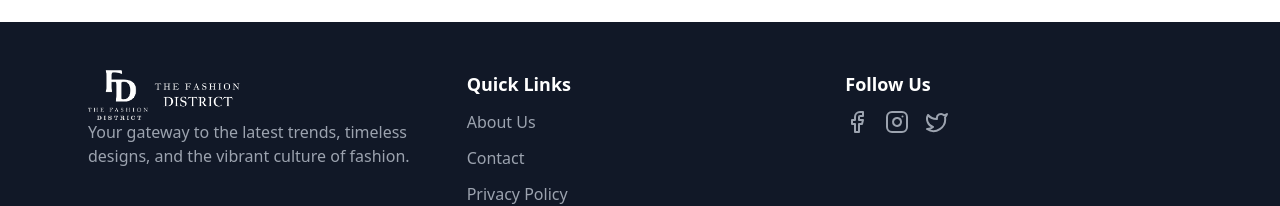
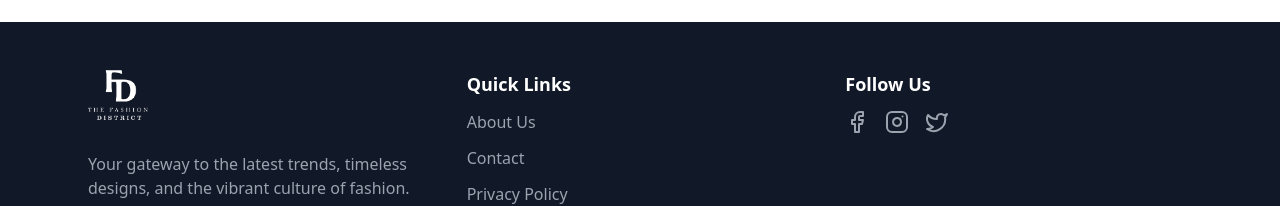
Before and after one commit to fashiondistrictgh/official_website-, a Next.js app in the folder official_website-/: page / in a window 1280 px wide. Shown: the part 3522-3728 px from the top of the page. Built offline with nearby package versions, Linux system fonts and the light colour scheme.

Commit message:
Made chages of the logo on the footer as well

```diff
--- a/official_website-/app/components/Footer.tsx
+++ b/official_website-/app/components/Footer.tsx
@@ -17,19 +17,7 @@ export default function Footer(){
             height={60}
             src="/tfdlogo.png"
             alt="Logo"
-            // className="h-10"
-          />
-          </Link>
-          <Link
-          href={"/"}
-          >
-
-          <Image
-            width={100}
-            height={40}
-            src="/logo1.png"
-            alt="Text Logo"
-            // className="h-10"
+            className="pb-8"
           />
           </Link>
 
```
